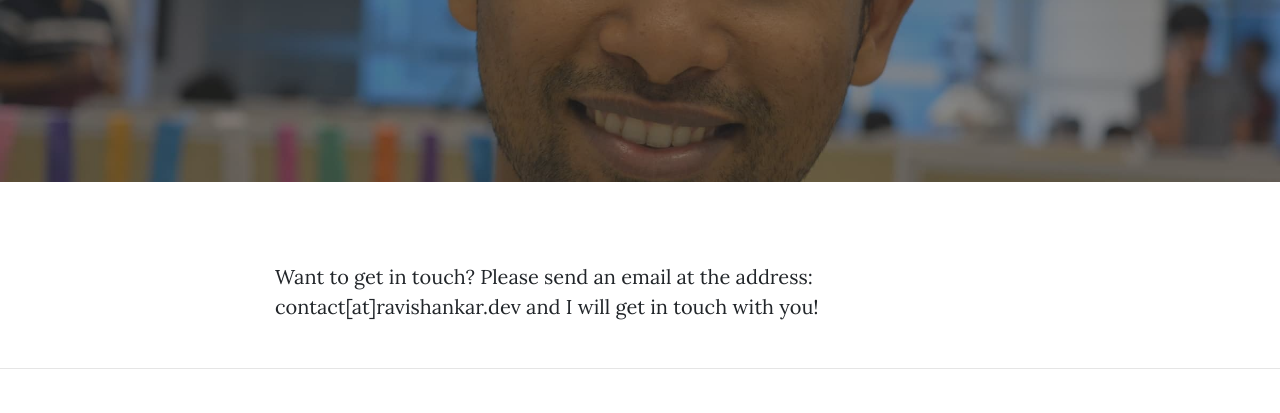
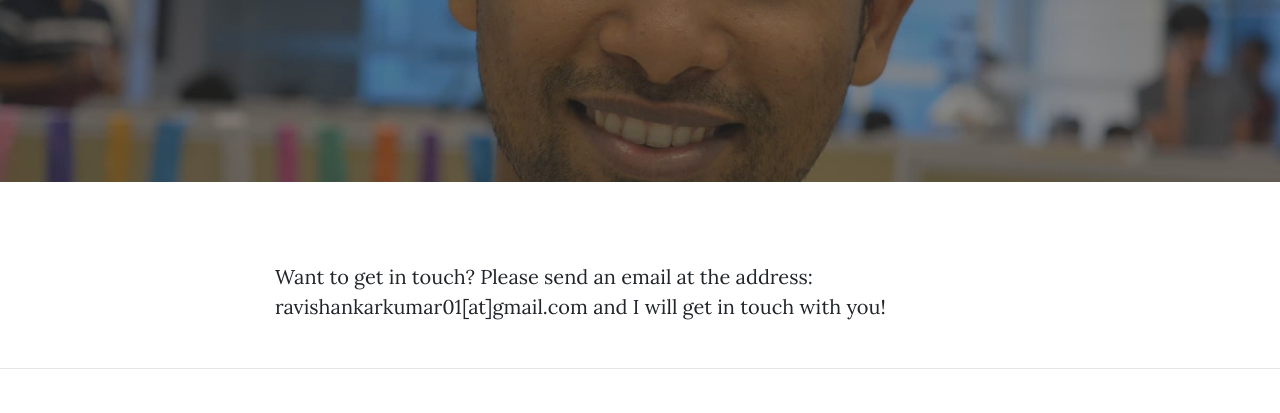
Before and after one commit to ravishankarkumar/vidyamarg.com, a plain HTML site: page contact.html in a window 1280 px wide. Shown: the part 324-737 px from the top of the page. Drawn offline with nearby package versions, Linux system fonts and the light colour scheme.

Commit message:
resume updated

```diff
--- a/contact.html
+++ b/contact.html
@@ -118,7 +118,7 @@
             <button type="submit" class="btn btn-primary" id="sendMessageButton">Send</button>
           </div>
         </form> -->
-        <p>Want to get in touch? Please send an email at the address: contact[at]ravishankar.dev and I will get in touch with you!</p>
+        <p>Want to get in touch? Please send an email at the address: ravishankarkumar01[at]gmail.com and I will get in touch with you!</p>
       </div>
     </div>
   </div>
```
Also changed, not shown: 3 other files.
